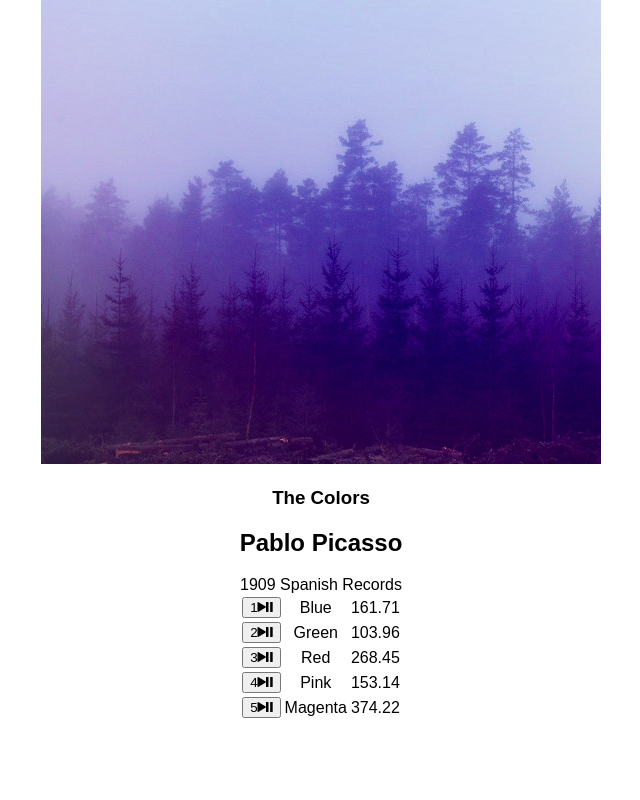
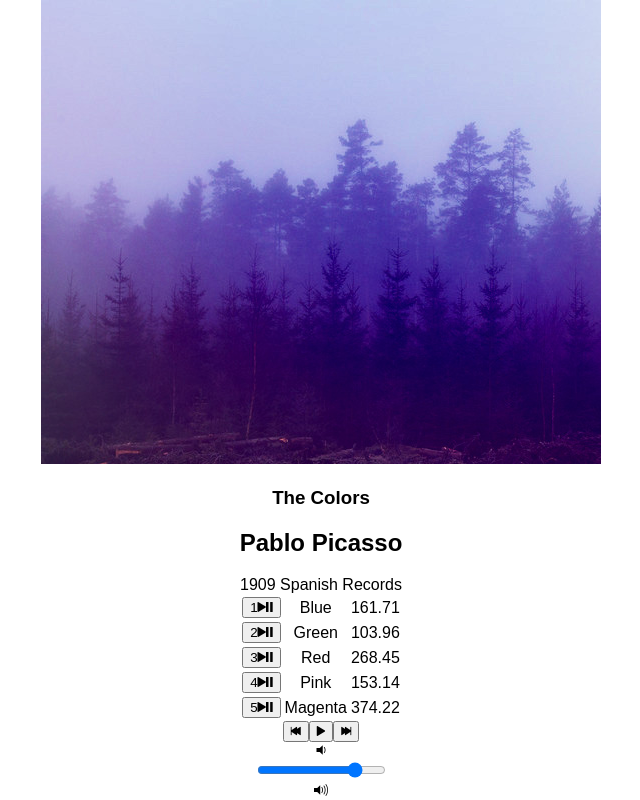
Before and after one commit to cphynes/bloc-jams-react, a React (Create React App) app: page /album/the-colors in a window 1280 px wide. Shown: the part 194-994 px from the top of the page, without its empty margins (319-959 px from the left). Before the commit the page ends 915 px from the top, so only its background shows below. Built offline with nearby package versions, Linux system fonts and the light colour scheme.

Commit message:
bloc-jams-react-player-bar-buttons: Completed

```diff
--- a/src/components/Album.js
+++ b/src/components/Album.js
@@ -1,5 +1,6 @@
 import React, { Component } from 'react';
 import albumData from './../data/albums';
+import PlayerBar from './PlayerBar';
 
 class Album extends Component {
   constructor(props) {
@@ -44,6 +45,14 @@
     }
   }
 
+  handlePrevClick() {
+    const currentIndex = this.state.album.songs.findIndex(song => this.state.currentSong === song);
+    const newIndex = Math.max(0, currentIndex - 1);
+    const newSong = this.state.album.songs[newIndex];
+    this.setSong(newSong);
+    this.play(newSong);
+  }
+
   render() {
     return (
       <section className="album">
@@ -81,6 +90,12 @@
                )}
             </tbody>
           </table>
+          <PlayerBar
+            isPlaying={this.state.isPlaying}
+            currentSong={this.state.currentSong}
+            handleSongClick={() => this.handleSongClick(this.state.currentSong)}
+            handlePrevClick={() => this.handlePrevClick()}
+          />
         </section>
     );
   }
--- /dev/null
+++ b/src/components/PlayerBar.js
@@ -0,0 +1,28 @@
+import React, { Component } from 'react';
+
+class PlayerBar extends Component {
+  render() {
+    return (
+      <section className="player-bar">
+        <section id="buttons">
+          <button id="previous" onClick={this.props.handlePrevClick}>
+            <span className="ion-skip-backward"></span>
+          </button>
+          <button id="play-pause" onClick={this.props.handleSongClick}>
+            <span className={this.props.isPlaying ? 'ion-pause' : 'ion-play'}></span>
+          </button>
+          <button id="next">
+            <span className="ion-skip-forward"></span>
+          </button>
+        </section>
+        <section id="volume-control">
+          <div className="icon ion-volume-low"></div>
+          <input type="range" className="seek-bar" value="80" />
+          <div className="icon ion-volume-high"></div>
+        </section>
+      </section>
+    );
+  }
+}
+
+export default PlayerBar;
```
